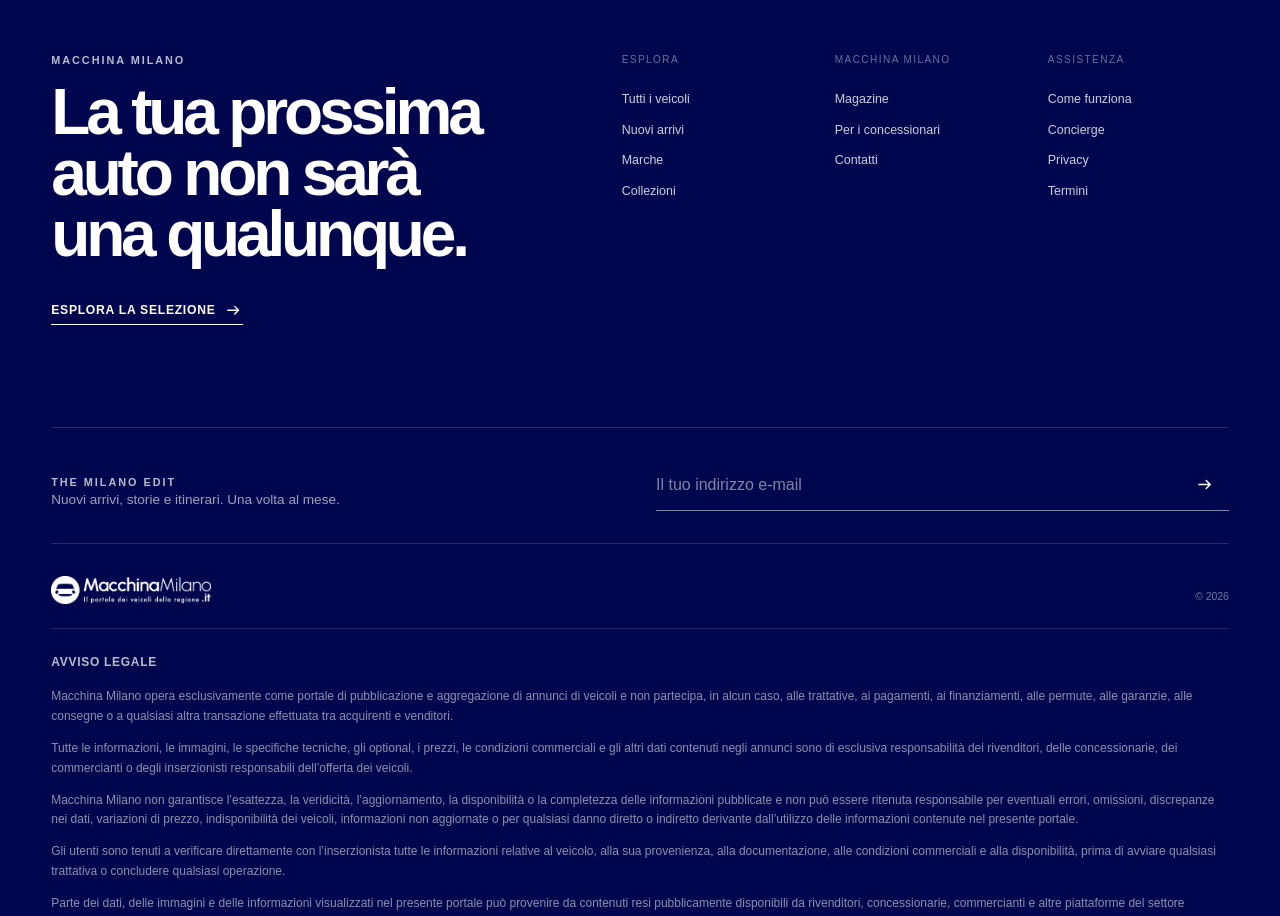
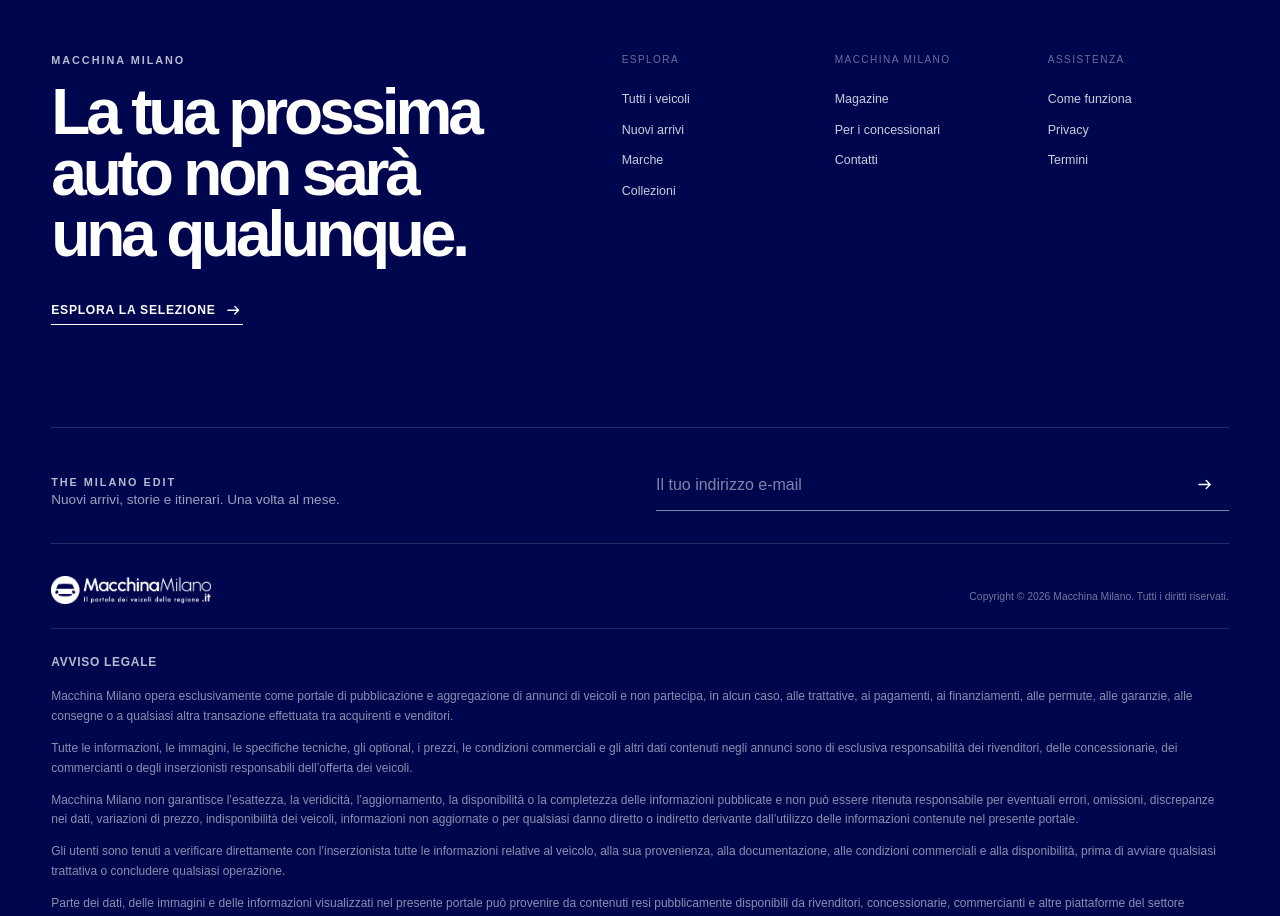
Before and after one commit to ronaldocardoso/macchinamilano, a Next.js app: page / in a window 1280 px wide. Shown: the part 7840-8756 px from the top of the page. Built offline with nearby package versions, Linux system fonts and the light colour scheme; no server answers.

Commit message:
Aggiorna avviso concessionario e footer

```diff
--- a/app/globals.css
+++ b/app/globals.css
@@ -1988,9 +1988,13 @@ a {
 
 .dealer-panel__note {
   margin: 1rem 0 0;
-  color: var(--ink-600);
-  font-size: 0.64rem;
-  line-height: 1.5;
+  padding: 0.85rem 1rem;
+  border-radius: 0.45rem;
+  background: var(--brand-red);
+  color: white;
+  font-size: 0.7rem;
+  font-weight: 750;
+  line-height: 1.35;
   text-align: center;
 }
 
--- a/app/veicoli/[slug]/page.tsx
+++ b/app/veicoli/[slug]/page.tsx
@@ -245,6 +245,9 @@ export default async function VehiclePage({ params }: VehiclePageProps) {
                   slug: vehicle.slug,
                 }}
               />
+              <p className="dealer-panel__note">
+                Cita Macchina Milano quando contatti il concessionario.
+              </p>
               <div className="dealer-panel__contact">
                 <MapPinIcon />
                 <div>
@@ -271,9 +274,6 @@ export default async function VehiclePage({ params }: VehiclePageProps) {
               <a className="button button--blue" href="#richiesta">
                 Richiedi informazioni <ArrowIcon />
               </a>
-              <p className="dealer-panel__note">
-                Cita Macchina Milano quando contatti il concessionario.
-              </p>
             </aside>
           </div>
         </section>
--- a/components/site-footer.tsx
+++ b/components/site-footer.tsx
@@ -31,7 +31,6 @@ export function SiteFooter() {
           <div>
             <h3>Assistenza</h3>
             <Link href="/#contatti">Come funziona</Link>
-            <Link href="/#contatti">Concierge</Link>
             <Link href="/#contatti">Privacy</Link>
             <Link href="/#contatti">Termini</Link>
           </div>
@@ -60,7 +59,9 @@ export function SiteFooter() {
       <div className="site-footer__bottom container">
         <div className="site-footer__identity">
           <BrandMark light />
-          <span>© 2026</span>
+          <span>
+            Copyright © 2026 Macchina Milano. Tutti i diritti riservati.
+          </span>
         </div>
         <section className="site-footer__legal" aria-labelledby="legal-title">
           <h2 id="legal-title">Avviso legale</h2>
```
